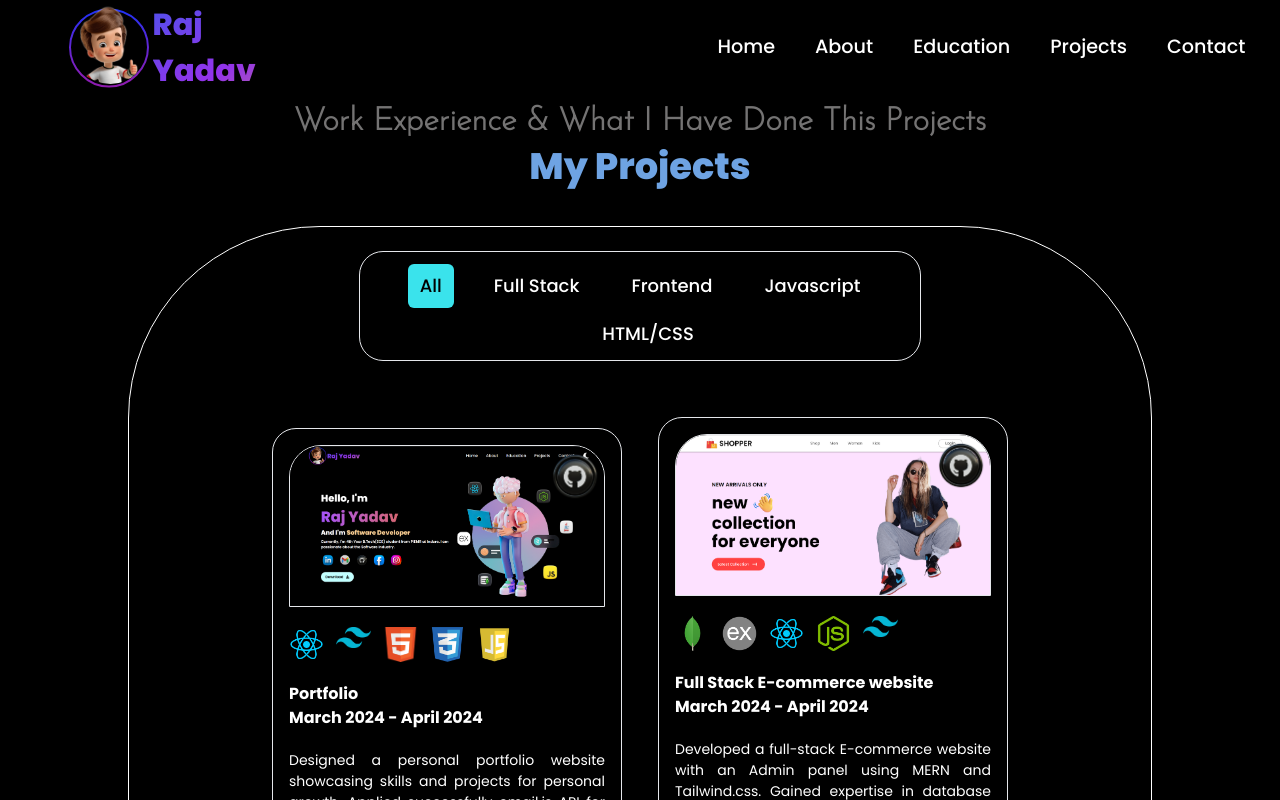
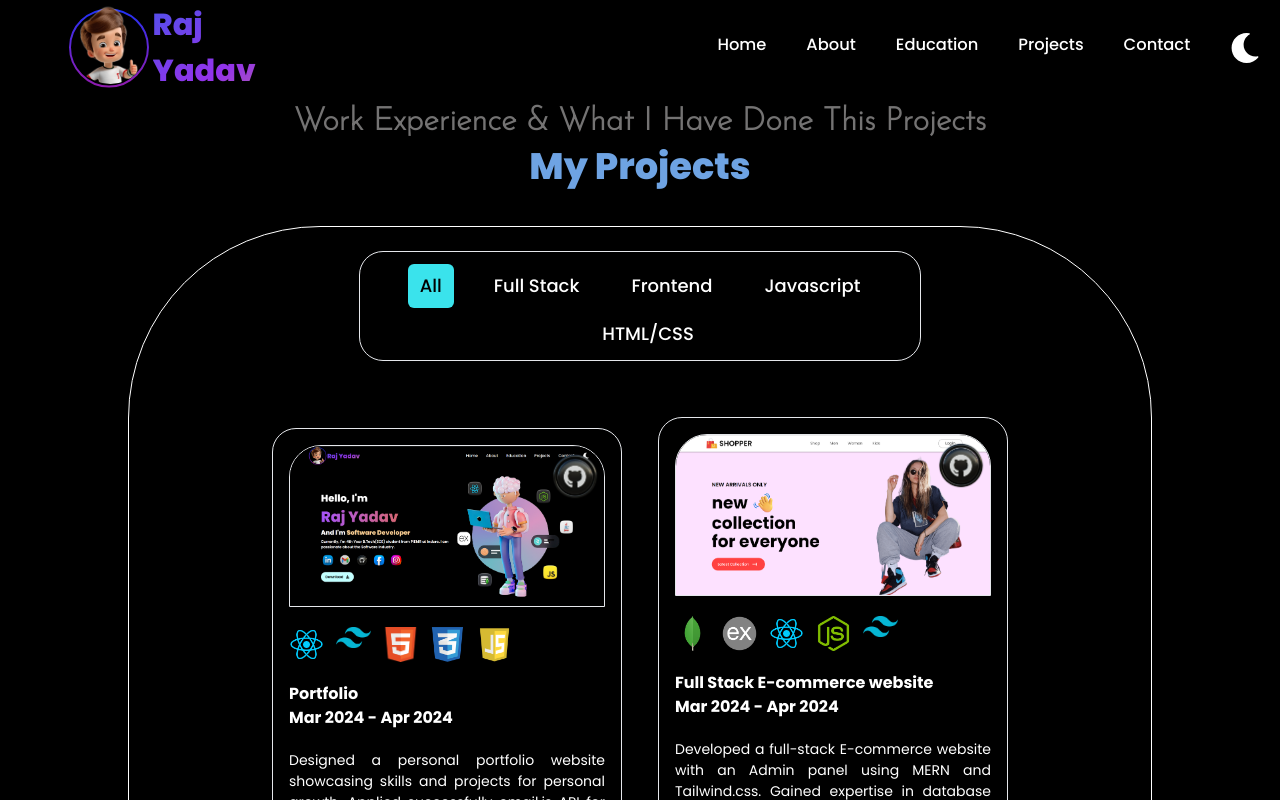
Before and after one commit to Rajyadav2912/NEW_PORTFOLIO, a React (Vite) app: page /projects in a window 1280 px wide. Built offline with nearby package versions, Linux system fonts and the light colour scheme.

Commit message:
new Commit

```diff
--- a/src/Components/Button/ALLButton.jsx
+++ b/src/Components/Button/ALLButton.jsx
@@ -5,7 +5,7 @@ const ALLButton = ({ text, linkto, icon, page }) => {
   return (
     <button
       className="xl:w-full max-w-fit py-2 xl:px-4
-    px-4 border h-12 text-black lg:text-[1.05rem] text-[1rem] font-bold shadow-lg bg-[#c1ffff] rounded-[50px] mt-5"
+    px-4 border h-12 text-black lg:text-[1.05rem] text-[1rem] font-bold bg-[#c1ffff] rounded-[50px] mt-5 shadowcon"
     >
       <Link
         to={linkto}
--- a/src/Components/NavBar/NavBar.jsx
+++ b/src/Components/NavBar/NavBar.jsx
@@ -48,13 +48,15 @@ const NavBar = () => {
   //   e.target.classList.toggle("close");
   // };
 
-  const hanlderScroll = (event) => {
-    // if (window.scrollY > 100) {
-    //   setMenu(true);
-    // } else {
-    //   setMenu(false);
-    // }
-    console.log("call", event.current);
+  const hanlderScroll = () => {
+    useEffect(() => {
+      window.scrollTo({
+        top: 0,
+        left: 0,
+        behavior: "smooth",
+      });
+    });
+    console.log("call");
   };
 
   return (
@@ -121,26 +123,36 @@ const NavBar = () => {
       <div className="xl:flex  hidden xl:w-[44%] w-0">
         <ul
           // ref={openRef}
-          className="lg:flex hidden justify-between lg:gap-10 gap-8 list-none xl:text-[1.2rem] text-[1rem] font-medium"
+          className="lg:flex hidden justify-between lg:gap-10 gap-8 list-none xl:text-[1.02rem] text-[1rem] font-medium"
         >
           <li>
-            <Link to="/">Home</Link>
+            <Link to="/" onClick={hanlderScroll}>
+              Home
+            </Link>
             {/* <a href="#home">Home</a> */}
           </li>
 
           <li>
-            <Link to="/about">About</Link>
+            <Link to="/about" onClick={hanlderScroll}>
+              About
+            </Link>
             {/* <a href="#about">About</a> */}
           </li>
 
           <li>
-            <Link to="/education">Education</Link>
+            <Link to="/education" onClick={hanlderScroll}>
+              Education
+            </Link>
           </li>
           <li>
-            <Link to="/projects">Projects</Link>
+            <Link to="/projects" onClick={hanlderScroll}>
+              Projects
+            </Link>
           </li>
           <li>
-            <Link to="/contact">Contact</Link>
+            <Link to="/contact" onClick={hanlderScroll}>
+              Contact
+            </Link>
           </li>
           <li onClick={themeHandler}>
             {moon ? <FaSun fontSize={30} /> : <FaMoon fontSize={30} />}
--- a/src/data.js
+++ b/src/data.js
@@ -61,7 +61,7 @@ const data = {
     {
       id: 1,
       title: "Portfolio",
-      date: "March 2024 - April 2024",
+      date: "Mar 2024 - Apr 2024",
       description:
         "Designed a personal portfolio website showcasing skills and projects for personal growth. Applied successfully email.js API for form validation and sending emails/messages for collaboration and other. Leveraged JavaScript, React.js, and Node.js to create interactive & dynamic features, enhancing user experience. Utilized Tailwind CSS for styling and layout, ensuring a responsiveness to across devices. Integrated 3D animations and 3D images for enhanced visual appeal and engagement.",
       image: Portfolio,
@@ -100,7 +100,7 @@ const data = {
     {
       id: 2,
       title: "Full Stack E-commerce website",
-      date: "March 2024 - April 2024",
+      date: "Mar 2024 - Apr 2024",
       description:
         "Developed a full-stack E-commerce website with an Admin panel using MERN and Tailwind.css. Gained expertise in database management, server-side scripting, dynamic UI development, and responsive design. Utilized JSON Web Token (JWT) for secure authentication & optimizing database queries, and user-friendly experiences. Enhanced coding expertise through hands-on project experience, gaining valuable problem-solving skills and adaptability.",
       image: newE_comm,
@@ -202,7 +202,7 @@ const data = {
     {
       id: 5,
       title: "Nike Shoes Website",
-      date: "Feb 2024 - March 2024",
+      date: "Feb 2024 - Mar 2024",
       description:
         "Developed an e-commerce Nike shoe store with integrated contact support. Utilized React.js and JavaScript for front-end development. Implemented Tailwind CSS for modern and efficient styling",
       image: Nike_Shoe,
@@ -234,7 +234,7 @@ const data = {
     {
       id: 1,
       title: "Portfolio",
-      date: "March 2024 - April 2024",
+      date: "Mar 2024 - Apr 2024",
       description:
         "Designed a personal portfolio website showcasing skills and projects for personal growth. Applied successfully email.js API for form validation and sending emails/messages for collaboration and other. Leveraged JavaScript, React.js, and Node.js to create interactive & dynamic features, enhancing user experience. Utilized Tailwind CSS for styling and layout, ensuring a responsiveness to across devices. Integrated 3D animations and 3D images for enhanced visual appeal and engagement.",
       image: Portfolio,
@@ -273,7 +273,7 @@ const data = {
     {
       id: 2,
       title: "Full Stack E-commerce website",
-      date: "March 2024 - April 2024",
+      date: "Mar 2024 - Apr 2024",
       description:
         "Developed a full-stack E-commerce website with an Admin panel using MERN and Tailwind.css. Gained expertise in database management, server-side scripting, dynamic UI development, and responsive design. Utilized JSON Web Token (JWT) for secure authentication & optimizing database queries, and user-friendly experiences. Enhanced coding expertise through hands-on project experience, gaining valuable problem-solving skills and adaptability.",
       image: newE_comm,
@@ -375,7 +375,7 @@ const data = {
     {
       id: 5,
       title: "Nike Shoes Website",
-      date: "Feb 2024 - March 2024",
+      date: "Feb 2024 - Mar 2024",
       description:
         "Developed an e-commerce Nike shoe store with integrated contact support. Utilized React.js and JavaScript for front-end development. Implemented Tailwind CSS for modern and efficient styling",
       image: Nike_Shoe,
@@ -404,7 +404,7 @@ const data = {
     {
       id: 6,
       title: "Weather Tracking Web App",
-      date: "Feb 2024 - March 2024",
+      date: "Feb 2024 - Mar 2024",
       description:
         "Created a user-friendly interface using HTML and CSS for smooth experience. Used advanced Js techniques to dynamically update information. Mastered fetch API's integration, combining with Js skills to build an interactive Weather Tracker Web App.",
       image: Weather_Tracker,
@@ -491,7 +491,7 @@ const data = {
     {
       id: 9,
       title: "Password Generator WebApp",
-      date: "Feb 2024 - March 2024",
+      date: "Feb 2024 - Mar 2024",
       description:
         "Built a strong Password Generator with HTML, CSS, and JavaScript for reliable and secure password creation. Used javaScript, core concepts like methods, properties, and attributes.",
       image: Password_generator,
--- a/src/index.css
+++ b/src/index.css
@@ -159,6 +159,14 @@ code {
   font-style: normal;
   line-height: normal;
   margin-top: 1rem;
+}
+
+.shadowcon {
+  box-shadow: 0;
+}
+
+.shadowcon:hover {
+  box-shadow: 0 0 25px #b8f7f5;
 }
 
 .about-text {
```
